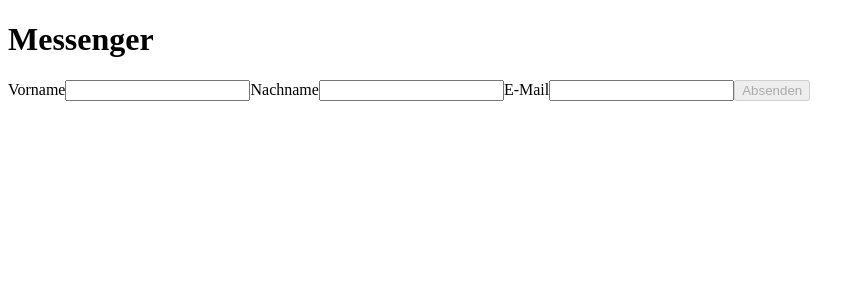
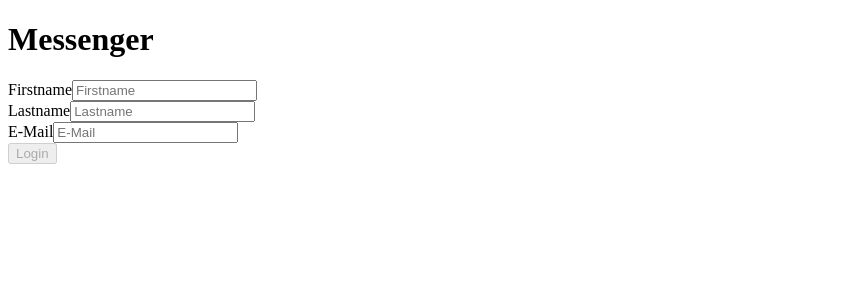
Before and after one commit to StephieTack/messenger, an Angular app: page / in a window 1280 px wide. Shown: the top 300 px of the page, without its empty margins (0-865 px from the left). Built offline with nearby package versions, Linux system fonts and the light colour scheme.

Commit message:
implement errormessages to login fields

```diff
--- a/src/app/app.component.html
+++ b/src/app/app.component.html
@@ -1,36 +1,3 @@
-<!-- <main class="main">
-  <body>
-    <h1>Messenger</h1>
-
-    @if(!isLoggedIn) {
-    <login (login)="handleLogin($event)"></login>
-    } @if(isLoggedIn) {
-    <h2>Willkommen, {{ user.firstName }}!</h2>
-
-    <form id="messageForm" (submit)="sendMessage()">
-      <input
-        type="text"
-        id="messageInput"
-        placeholder="Nachricht eingeben"
-        [(ngModel)]="messageText"
-        name="message"
-      />
-      <button type="submit" id="sendButton">Senden</button>
-    </form>
-
-    <div class="messages">
-      <h3>Gesendete Nachrichten:</h3>
-      <ul>
-        <li *ngFor="let msg of messages">
-          <strong>{{ msg.sender }}:</strong> {{ msg.text }}
-          <span>{{ msg.timestamp | date : "dd.MM.yyyy HH:mm" }}</span>
-        </li>
-      </ul>
-    </div>
-    }
-  </body>
-</main>
-<router-outlet /> -->
 <main class="main">
   <header>
     <h1>Messenger</h1>
@@ -44,17 +11,14 @@
   <!-- Zeigt die Nachrichtenschnittstelle, wenn der Benutzer eingeloggt ist -->
   <ng-container *ngIf="isLoggedIn">
     <section>
-      <h2>Willkommen, {{ user.firstName }}!</h2>
-
-      <!-- Logout-Button -->
-      <button (click)="logout()">Logout</button>
+      <h2>Hello {{ user.firstName }}!</h2>
 
       <!-- Nachricht senden -->
       <form id="messageForm" (submit)="sendMessage()">
         <input
           type="text"
           id="messageInput"
-          placeholder="Nachricht eingeben"
+          placeholder="Your message"
           [(ngModel)]="messageText"
           name="message"
         />
@@ -63,7 +27,6 @@
 
       <!-- Anzeige der gesendeten Nachrichten -->
       <div class="messages">
-        <h3>Gesendete Nachrichten:</h3>
         <ul>
           <li *ngFor="let msg of messages">
             <strong>{{ msg.sender }}:</strong> {{ msg.text }}
@@ -71,6 +34,8 @@
           </li>
         </ul>
       </div>
+      <!-- Logout-Button -->
+      <button (click)="logout()">Logout</button>
     </section>
   </ng-container>
 </main>
--- a/src/app/login/login.component.html
+++ b/src/app/login/login.component.html
@@ -1,4 +1,4 @@
-<form [formGroup]="loginForm" (ngSubmit)="submitLogin()">
+<!-- <form [formGroup]="loginForm" (ngSubmit)="submitLogin()">
   <label for="firstName">Vorname</label>
   <input id="firstName" formControlName="firstName" />
 
@@ -9,4 +9,70 @@
   <input id="email" type="email" formControlName="email" />
 
   <button type="submit" [disabled]="loginForm.invalid">Absenden</button>
+</form> -->
+
+<form [formGroup]="loginForm" (ngSubmit)="submitLogin()">
+  <div>
+    <label for="firstName">Firstname</label>
+    <input
+      id="firstName"
+      formControlName="firstName"
+      type="text"
+      placeholder="Firstname"
+    />
+    <div
+      *ngIf="
+        loginForm.get('firstName')?.hasError('required') &&
+        loginForm.get('firstName')?.touched
+      "
+    >
+      <small class="error">Please fill in your Firstname.</small>
+    </div>
+  </div>
+
+  <div>
+    <label for="lastName">Lastname</label>
+    <input
+      id="lastName"
+      formControlName="lastName"
+      type="text"
+      placeholder="Lastname"
+    />
+    <div
+      *ngIf="
+        loginForm.get('lastName')?.hasError('required') &&
+        loginForm.get('lastName')?.touched
+      "
+    >
+      <small class="error">Please fill in your LastName.</small>
+    </div>
+  </div>
+
+  <div>
+    <label for="email">E-Mail</label>
+    <input
+      id="email"
+      formControlName="email"
+      type="email"
+      placeholder="E-Mail"
+    />
+    <div
+      *ngIf="
+        loginForm.get('email')?.hasError('required') &&
+        loginForm.get('email')?.touched
+      "
+    >
+      <small class="error">Please fill in your E-Mail.</small>
+    </div>
+    <div
+      *ngIf="
+        loginForm.get('email')?.hasError('email') &&
+        loginForm.get('email')?.touched
+      "
+    >
+      <small class="error">Please provide a valid E-Mail address.</small>
+    </div>
+  </div>
+
+  <button type="submit" [disabled]="loginForm.invalid">Login</button>
 </form>
--- a/src/app/login/login.component.sass
+++ b/src/app/login/login.component.sass
@@ -0,0 +1,3 @@
+.error
+  color: red
+  font-size: 0.8rem
--- a/src/app/login/login.component.ts
+++ b/src/app/login/login.component.ts
@@ -5,11 +5,12 @@ import {
   ReactiveFormsModule,
   Validators,
 } from '@angular/forms';
+import { CommonModule } from '@angular/common';
 
 @Component({
   selector: 'login',
   standalone: true,
-  imports: [ReactiveFormsModule],
+  imports: [ReactiveFormsModule, CommonModule],
   templateUrl: './login.component.html',
   styleUrl: './login.component.sass',
 })
```
